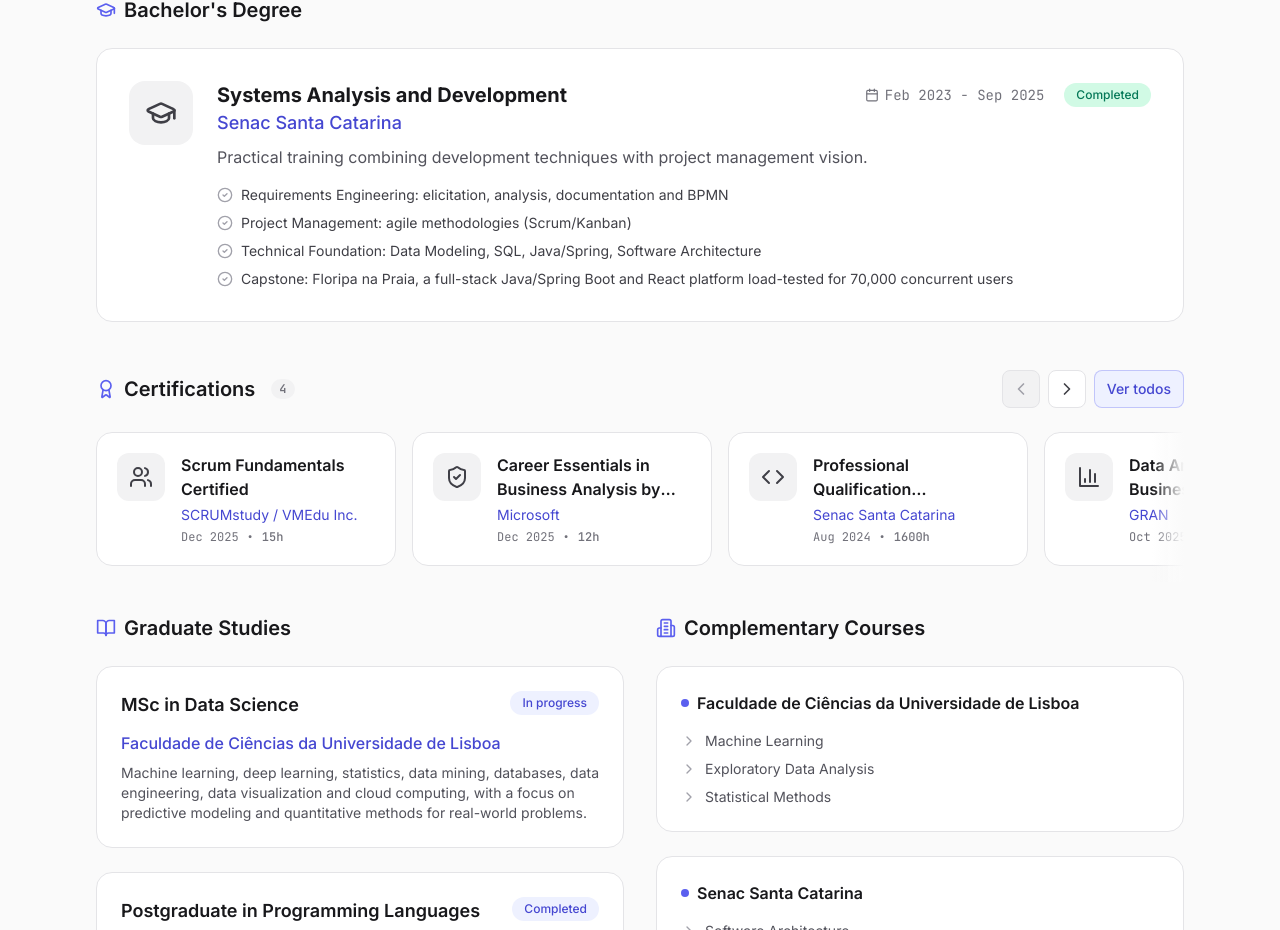
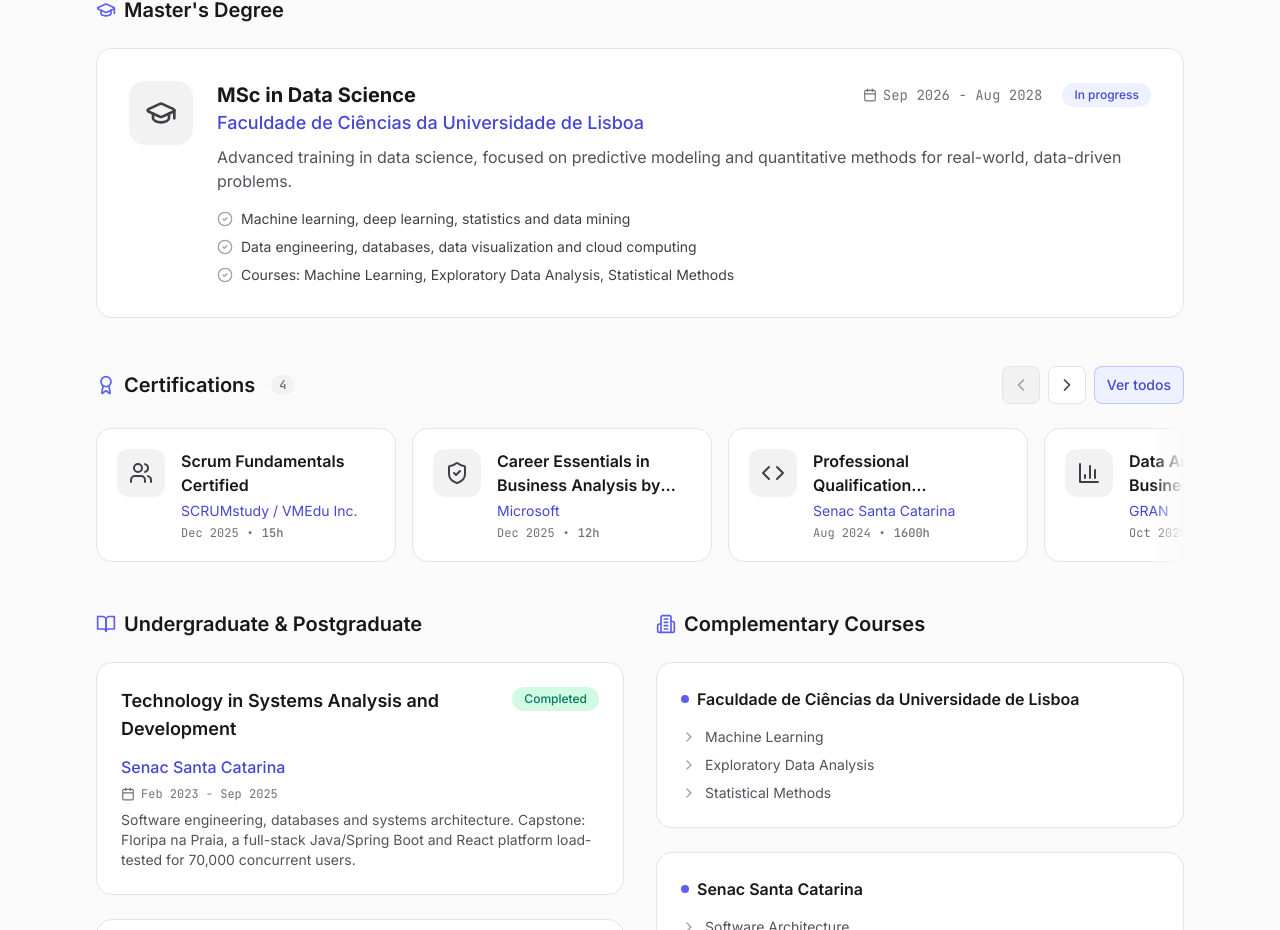
Before and after one commit to amarialeitao/me, a Next.js app: page /me/ in a window 1280 px wide. Shown: the part 11070-12000 px from the top of the page. Built offline with nearby package versions, Linux system fonts and the light colour scheme.

Commit message:
feat: destaca o mestrado e agrupa graduação com as pós-graduações

```diff
--- a/src/components/Education.tsx
+++ b/src/components/Education.tsx
@@ -45,13 +45,23 @@ interface CourseGroup {
   courses: string[];
 }
 
-interface Graduation {
+interface FeaturedDegree {
   title: string;
   institution: string;
   period: string;
   status: string;
+  completed?: boolean;
   description: string;
   highlights: string[];
+}
+
+interface Degree {
+  title: string;
+  institution: string;
+  period?: string;
+  status?: string;
+  completed?: boolean;
+  description: string;
 }
 
 // Ícones por tipo de certificação.
@@ -78,7 +88,8 @@ export default function Education() {
 
   const mainCertifications = (t.education.mainCertifications || []) as Certification[];
   const courseGroups = (t.education.courseGroups || []) as CourseGroup[];
-  const graduation = t.education.graduation as Graduation | undefined;
+  const featured = t.education.featured as FeaturedDegree | undefined;
+  const degrees = (t.education.degrees || []) as Degree[];
 
   // Check scroll position
   const checkScrollPosition = () => {
@@ -168,12 +179,12 @@ export default function Education() {
       <div className="relative z-10 max-w-6xl mx-auto px-4 sm:px-6 lg:px-8">
         <SectionHeading index="06" label="Educação" title={t.education.title} />
 
-        {/* Graduation - Featured */}
-        {graduation && (
+        {/* Mestrado - destaque */}
+        {featured && (
           <div className="mb-8 sm:mb-12">
             <h3 className="flex items-center gap-2 text-lg sm:text-xl font-semibold text-graphite-900 dark:text-white mb-4 sm:mb-6">
               <GraduationCap className="w-4 h-4 sm:w-5 sm:h-5 text-signal-500 flex-shrink-0" />
-              <span>{t.education.subtitles?.graduation || 'Graduação'}</span>
+              <span>{t.education.subtitles?.featured || 'Mestrado'}</span>
             </h3>
 
             <div className="group relative p-4 sm:p-6 md:p-8 bg-white dark:bg-graphite-800/50 rounded-2xl border border-graphite-200 dark:border-graphite-700 hover:border-signal-500 dark:hover:border-signal-500 transition-colors duration-300">
@@ -188,29 +199,34 @@ export default function Education() {
                   <div className="flex flex-col sm:flex-row sm:items-start justify-between gap-2 sm:gap-4 mb-2">
                     <div>
                       <h4 className="text-lg sm:text-xl font-bold text-graphite-900 dark:text-white">
-                        {graduation.title}
+                        {featured.title}
                       </h4>
                       <p className="text-base sm:text-lg font-medium text-signal-600 dark:text-signal-400">
-                        {graduation.institution}
+                        {featured.institution}
                       </p>
                     </div>
                     <div className="flex items-center gap-2 flex-shrink-0">
                       <span className="inline-flex items-center gap-1.5 px-2 sm:px-3 py-1 text-xs sm:text-sm font-mono text-graphite-500 dark:text-graphite-400">
                         <Calendar className="w-3.5 h-3.5" />
-                        {graduation.period}
+                        {featured.period}
                       </span>
-                      <span className="px-2 sm:px-3 py-0.5 sm:py-1 text-[10px] sm:text-xs font-medium bg-emerald-100 dark:bg-emerald-500/20 text-emerald-700 dark:text-emerald-400 rounded-full">
-                        {graduation.status}
+                      <span
+                        className={`px-2 sm:px-3 py-0.5 sm:py-1 text-[10px] sm:text-xs font-medium rounded-full ${featured.completed
+                          ? 'bg-emerald-100 dark:bg-emerald-500/20 text-emerald-700 dark:text-emerald-400'
+                          : 'bg-signal-50 dark:bg-signal-500/10 text-signal-600 dark:text-signal-400'
+                          }`}
+                      >
+                        {featured.status}
                       </span>
                     </div>
                   </div>
 
                   <p className="text-sm sm:text-base text-graphite-600 dark:text-graphite-400 mb-3 sm:mb-4">
-                    {graduation.description}
+                    {featured.description}
                   </p>
 
                   <ul className="space-y-1.5 sm:space-y-2">
-                    {graduation.highlights.map((highlight, index) => (
+                    {featured.highlights.map((highlight, index) => (
                       <li key={index} className="flex items-start gap-2 text-xs sm:text-sm text-graphite-700 dark:text-graphite-300">
                         <CheckCircle2 className="w-3.5 h-3.5 sm:w-4 sm:h-4 text-graphite-400 dark:text-graphite-500 mt-0.5 flex-shrink-0" />
                         <span>{highlight}</span>
@@ -325,7 +341,7 @@ export default function Education() {
               <span>{t.education.subtitles?.postgraduate || 'Pós-Graduação'}</span>
             </h3>
 
-            {t.education.degrees.map((degree, index) => (
+            {degrees.map((degree, index) => (
               <div
                 key={index}
                 className="group relative p-4 sm:p-6 bg-white dark:bg-graphite-800/50 rounded-2xl border border-graphite-200 dark:border-graphite-700 hover:border-signal-500 dark:hover:border-signal-500 transition-colors duration-300"
@@ -334,20 +350,26 @@ export default function Education() {
                   <h4 className="text-base sm:text-lg font-semibold text-graphite-900 dark:text-white">
                     {degree.title}
                   </h4>
-                  {degree.status && degree.status !== 'Concluída' && (
-                    <span className="self-start flex-shrink-0 px-2 sm:px-3 py-0.5 sm:py-1 text-[10px] sm:text-xs font-medium bg-signal-50 dark:bg-signal-500/10 text-signal-600 dark:text-signal-400 rounded-full">
-                      {degree.status}
-                    </span>
-                  )}
-                  {degree.status === 'Concluída' && (
-                    <span className="self-start flex-shrink-0 px-2 sm:px-3 py-0.5 sm:py-1 text-[10px] sm:text-xs font-medium bg-emerald-100 dark:bg-emerald-500/20 text-emerald-700 dark:text-emerald-400 rounded-full">
+                  {degree.status && (
+                    <span
+                      className={`self-start flex-shrink-0 px-2 sm:px-3 py-0.5 sm:py-1 text-[10px] sm:text-xs font-medium rounded-full ${degree.completed
+                        ? 'bg-emerald-100 dark:bg-emerald-500/20 text-emerald-700 dark:text-emerald-400'
+                        : 'bg-signal-50 dark:bg-signal-500/10 text-signal-600 dark:text-signal-400'
+                        }`}
+                    >
                       {degree.status}
                     </span>
                   )}
                 </div>
-                <p className="text-sm sm:text-base text-signal-600 dark:text-signal-400 font-medium mb-2">
+                <p className="text-sm sm:text-base text-signal-600 dark:text-signal-400 font-medium mb-1">
                   {degree.institution}
                 </p>
+                {degree.period && (
+                  <p className="inline-flex items-center gap-1.5 mb-2 text-xs font-mono text-graphite-500 dark:text-graphite-400">
+                    <Calendar className="w-3.5 h-3.5" />
+                    {degree.period}
+                  </p>
+                )}
                 <p className="text-xs sm:text-sm text-graphite-600 dark:text-graphite-400">
                   {degree.description}
                 </p>
--- a/src/i18n/en.json
+++ b/src/i18n/en.json
@@ -455,42 +455,48 @@
   "education": {
     "title": "Education & Certifications",
     "subtitles": {
-      "graduation": "Bachelor's Degree",
-      "postgraduate": "Graduate Studies",
+      "featured": "Master's Degree",
+      "postgraduate": "Undergraduate & Postgraduate",
       "certifications": "Certifications",
       "courses": "Complementary Courses"
     },
-    "graduation": {
-      "title": "Systems Analysis and Development",
-      "institution": "Senac Santa Catarina",
-      "period": "Feb 2023 - Sep 2025",
-      "status": "Completed",
-      "description": "Practical training combining development techniques with project management vision.",
+    "featured": {
+      "title": "MSc in Data Science",
+      "institution": "Faculdade de Ciências da Universidade de Lisboa",
+      "period": "Sep 2026 - Aug 2028",
+      "status": "In progress",
+      "completed": false,
+      "description": "Advanced training in data science, focused on predictive modeling and quantitative methods for real-world, data-driven problems.",
       "highlights": [
-        "Requirements Engineering: elicitation, analysis, documentation and BPMN",
-        "Project Management: agile methodologies (Scrum/Kanban)",
-        "Technical Foundation: Data Modeling, SQL, Java/Spring, Software Architecture",
-        "Capstone: Floripa na Praia, a full-stack Java/Spring Boot and React platform load-tested for 70,000 concurrent users"
+        "Machine learning, deep learning, statistics and data mining",
+        "Data engineering, databases, data visualization and cloud computing",
+        "Courses: Machine Learning, Exploratory Data Analysis, Statistical Methods"
       ]
     },
     "degrees": [
       {
-        "title": "MSc in Data Science",
-        "institution": "Faculdade de Ciências da Universidade de Lisboa",
-        "status": "In progress",
-        "description": "Machine learning, deep learning, statistics, data mining, databases, data engineering, data visualization and cloud computing, with a focus on predictive modeling and quantitative methods for real-world problems."
+        "title": "Technology in Systems Analysis and Development",
+        "institution": "Senac Santa Catarina",
+        "period": "Feb 2023 - Sep 2025",
+        "status": "Completed",
+        "completed": true,
+        "description": "Software engineering, databases and systems architecture. Capstone: Floripa na Praia, a full-stack Java/Spring Boot and React platform load-tested for 70,000 concurrent users."
       },
       {
         "title": "Postgraduate in Programming Languages",
         "institution": "GRAN",
         "status": "Completed",
-        "description": "Deep dive into Design Patterns, Modeling and Development, Data Structures."
+        "description": "Deep dive into Design Patterns, Modeling and Development, Data Structures.",
+        "period": "Sep 2025 - May 2026",
+        "completed": true
       },
       {
         "title": "Postgraduate in Information Security",
         "institution": "GRAN",
         "status": "In progress",
-        "description": "Focus on Security Management, ISO 27001/27002/27005 Standards, Computer Forensics and Digital Legislation."
+        "description": "Focus on Security Management, ISO 27001/27002/27005 Standards, Computer Forensics and Digital Legislation.",
+        "period": "Sep 2025 - Mar 2027",
+        "completed": false
       }
     ],
     "mainCertifications": [
--- a/src/i18n/es.json
+++ b/src/i18n/es.json
@@ -455,42 +455,48 @@
   "education": {
     "title": "Formación y Certificaciones",
     "subtitles": {
-      "graduation": "Grado",
-      "postgraduate": "Máster y Posgrado",
+      "featured": "Máster",
+      "postgraduate": "Grado y Posgrado",
       "certifications": "Certificaciones",
       "courses": "Cursos Complementarios"
     },
-    "graduation": {
-      "title": "Análisis y Desarrollo de Sistemas",
-      "institution": "Senac Santa Catarina",
-      "period": "Feb 2023 - Sep 2025",
-      "status": "Completado",
-      "description": "Formación práctica que unió la técnica de desarrollo con la visión de gestión de proyectos.",
+    "featured": {
+      "title": "Máster en Ciencia de Datos",
+      "institution": "Faculdade de Ciências da Universidade de Lisboa",
+      "period": "Sep 2026 - Ago 2028",
+      "status": "En curso",
+      "completed": false,
+      "description": "Formación avanzada en ciencia de datos, con foco en modelado predictivo y métodos cuantitativos aplicados a problemas reales.",
       "highlights": [
-        "Ingeniería de Requisitos: elicitación, análisis, documentación y BPMN",
-        "Gestión de Proyectos: metodologías ágiles (Scrum/Kanban)",
-        "Base Técnica: Modelado de Datos, SQL, Java/Spring, Arquitectura de Software",
-        "Proyecto final: Floripa na Praia, plataforma full stack en Java/Spring Boot y React validada en pruebas de carga con 70.000 usuarios simultáneos"
+        "Machine learning, deep learning, estadística y minería de datos",
+        "Ingeniería de datos, bases de datos, visualización de datos y computación en la nube",
+        "Asignaturas: Machine Learning, Análisis Exploratorio de Datos, Métodos Estadísticos"
       ]
     },
     "degrees": [
       {
-        "title": "Máster en Ciencia de Datos",
-        "institution": "Faculdade de Ciências da Universidade de Lisboa",
-        "status": "En curso",
-        "description": "Machine learning, deep learning, estadística, minería de datos, bases de datos, ingeniería de datos, visualización de datos y computación en la nube, con foco en modelado predictivo y métodos cuantitativos para problemas reales."
+        "title": "Tecnología en Análisis y Desarrollo de Sistemas",
+        "institution": "Senac Santa Catarina",
+        "period": "Feb 2023 - Sep 2025",
+        "status": "Completado",
+        "completed": true,
+        "description": "Ingeniería de software, bases de datos y arquitectura de sistemas. Proyecto final: Floripa na Praia, plataforma full stack en Java/Spring Boot y React validada en pruebas de carga con 70.000 usuarios simultáneos."
       },
       {
         "title": "Posgrado en Lenguajes de Programación",
         "institution": "GRAN",
         "status": "Completado",
-        "description": "Profundización en Patrones de Diseño, Modelado y Desarrollo, Estructuras de Datos."
+        "description": "Profundización en Patrones de Diseño, Modelado y Desarrollo, Estructuras de Datos.",
+        "period": "Sep 2025 - May 2026",
+        "completed": true
       },
       {
         "title": "Posgrado en Seguridad de la Información",
         "institution": "GRAN",
         "status": "En curso",
-        "description": "Enfoque en Gestión de Seguridad, Normas ISO 27001/27002/27005, Informática Forense y Legislación Digital."
+        "description": "Enfoque en Gestión de Seguridad, Normas ISO 27001/27002/27005, Informática Forense y Legislación Digital.",
+        "period": "Sep 2025 - Mar 2027",
+        "completed": false
       }
     ],
     "mainCertifications": [
--- a/src/i18n/pt.json
+++ b/src/i18n/pt.json
@@ -455,42 +455,48 @@
   "education": {
     "title": "Formação & Certificações",
     "subtitles": {
-      "graduation": "Graduação",
-      "postgraduate": "Mestrado e Pós-Graduação",
+      "featured": "Mestrado",
+      "postgraduate": "Graduação e Pós-Graduação",
       "certifications": "Certificações",
       "courses": "Cursos Complementares"
     },
-    "graduation": {
-      "title": "Análise e Desenvolvimento de Sistemas",
-      "institution": "Senac Santa Catarina",
-      "period": "Fev 2023 - Set 2025",
-      "status": "Concluída",
-      "description": "Formação prática que uniu a técnica de desenvolvimento com a visão de gestão de projetos.",
+    "featured": {
+      "title": "Mestrado em Ciência de Dados",
+      "institution": "Faculdade de Ciências da Universidade de Lisboa",
+      "period": "Set 2026 - Ago 2028",
+      "status": "Em andamento",
+      "completed": false,
+      "description": "Formação avançada em ciência de dados, com foco em modelagem preditiva e métodos quantitativos aplicados a problemas reais.",
       "highlights": [
-        "Engenharia de Requisitos: elicitação, análise, documentação e BPMN",
-        "Gestão de Projetos: metodologias ágeis (Scrum/Kanban)",
-        "Base Técnica: Modelagem de Dados, SQL, Java/Spring, Arquitetura de Software",
-        "TCC: Floripa na Praia, plataforma full stack em Java/Spring Boot e React validada em teste de carga com 70.000 usuários simultâneos"
+        "Machine learning, deep learning, estatística e mineração de dados",
+        "Engenharia de dados, bancos de dados, visualização de dados e computação em nuvem",
+        "Disciplinas: Machine Learning, Análise Exploratória de Dados, Métodos Estatísticos"
       ]
     },
     "degrees": [
       {
-        "title": "Mestrado em Ciência de Dados",
-        "institution": "Faculdade de Ciências da Universidade de Lisboa",
-        "status": "Em andamento",
-        "description": "Machine learning, deep learning, estatística, mineração de dados, bancos de dados, engenharia de dados, visualização de dados e computação em nuvem, com foco em modelagem preditiva e métodos quantitativos para problemas reais."
+        "title": "Tecnologia em Análise e Desenvolvimento de Sistemas",
+        "institution": "Senac Santa Catarina",
+        "period": "Fev 2023 - Set 2025",
+        "status": "Concluída",
+        "completed": true,
+        "description": "Engenharia de software, bancos de dados e arquitetura de sistemas. TCC: Floripa na Praia, plataforma full stack em Java/Spring Boot e React validada em teste de carga com 70.000 usuários simultâneos."
       },
       {
         "title": "Pós-Graduação em Linguagens de Programação",
         "institution": "GRAN",
         "status": "Concluída",
-        "description": "Aprofundamento em Padrões de Projeto, Modelagem e Desenvolvimento, Estrutura de Dados."
+        "description": "Aprofundamento em Padrões de Projeto, Modelagem e Desenvolvimento, Estrutura de Dados.",
+        "period": "Set 2025 - Mai 2026",
+        "completed": true
       },
       {
         "title": "Pós-Graduação em Segurança da Informação",
         "institution": "GRAN",
         "status": "Em andamento",
-        "description": "Foco em Gestão de Segurança, Normas ISO 27001/27002/27005, Forense Computacional e Legislação Digital."
+        "description": "Foco em Gestão de Segurança, Normas ISO 27001/27002/27005, Forense Computacional e Legislação Digital.",
+        "period": "Set 2025 - Mar 2027",
+        "completed": false
       }
     ],
     "mainCertifications": [
```
